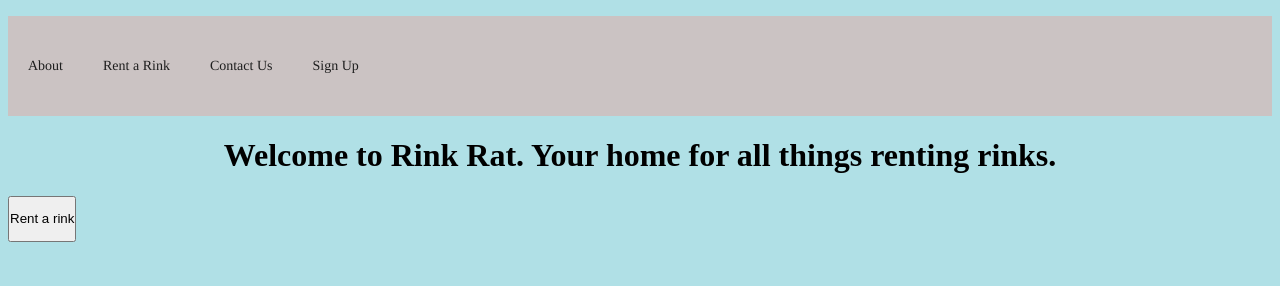
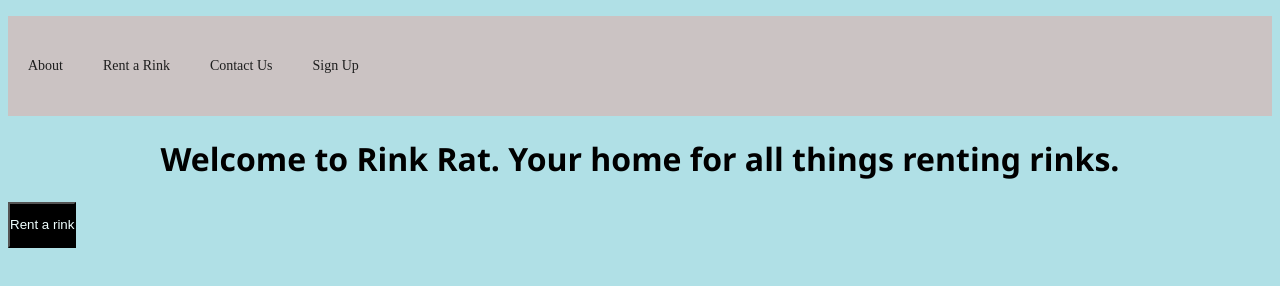
Before and after one commit to Eobam/Rink-Rat, a website: page index.html in a window 1280 px wide. Drawn offline with Linux system fonts and the light colour scheme.

Commit message:
Added text and edited fonts

```diff
--- a/index.html
+++ b/index.html
@@ -14,12 +14,12 @@
 
         </ul>
     </nav>
-    <h1 style="text-align: center";>Welcome to Rink Rat. Your home for all things renting rinks.</h1>
+    <h1 style="text-align: center"; >Welcome to Rink Rat. Your home for all things renting rinks.</h1>
     <a
     href="rentarink.html">
 
-        <button>
-            <p>Rent a rink</p>
+        <button style="background-color: black">
+            <p style="color: azure;">Rent a rink</p>
     </button>
 </a>
 </body>
--- a/stylemain.css
+++ b/stylemain.css
@@ -15,6 +15,7 @@ nav {
 
 h1, h2, h3, h4, h5, h6 {
     color: black;
+    font-family: 'Segoe UI', Tahoma, Geneva, Verdana, sans-serif;
 }
 
 ul li {
@@ -28,7 +29,7 @@ ul li a {
     display: block;
     text-decoration: none;
     font-size: 14px;
-    font-family: Times;
+    font-family: 'Times New Roman', Times, serif;
     color: #1e1e1e;
     padding: 0 20px;
 }
```
Also changed, not shown: about.html (+1 -1 lines).
